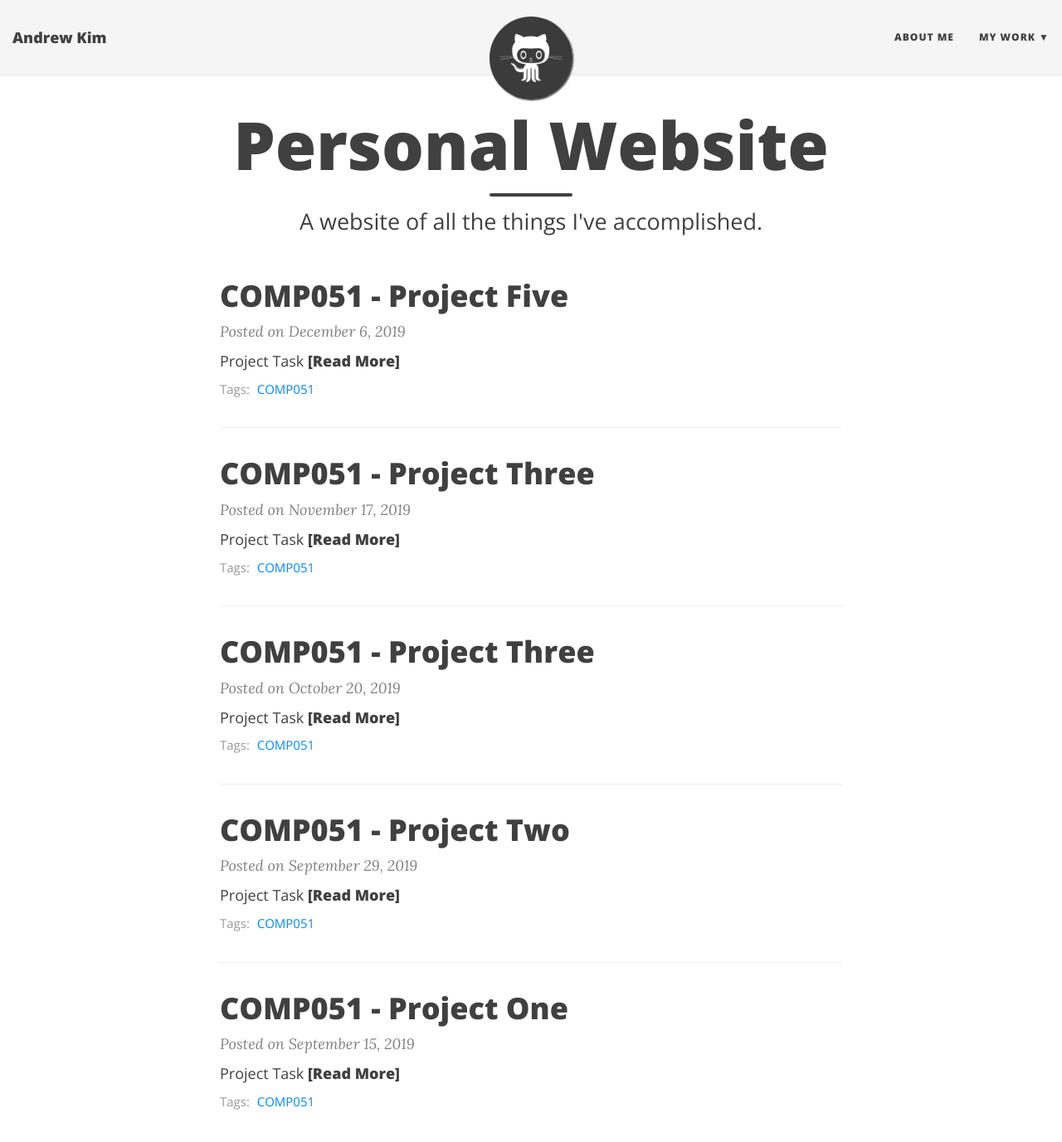
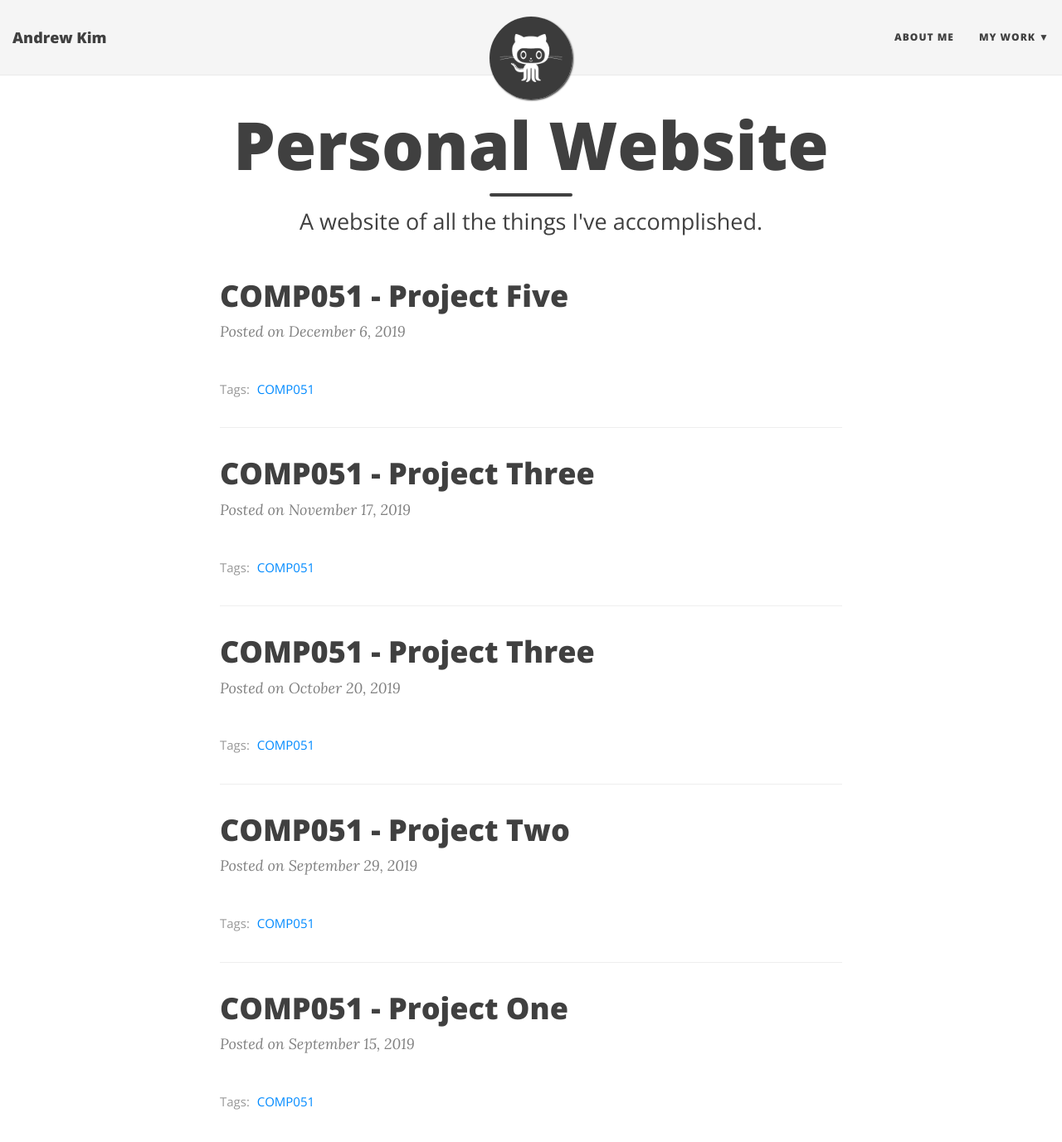
Before and after one commit to Ambamore2000/Ambamore2000.github.io, a Jekyll site: the page built from index.html, in a window 1280 px wide and 1400 px high. Shown: the top 1377 px of the window at 83% size. Built offline with Jekyll 4.4.1, drawn with Linux system fonts in a browser that asks for light colours; nearby versions of some CDN libraries; the list of posts is cut into pages by our own code.

Commit message:
Update index.html

```diff
--- a/index.html
+++ b/index.html
@@ -30,13 +30,6 @@ use-site-title: true
         </a>
       </div>
       {% endif %}
-      <div class="post-entry">
-        {{ post.excerpt | strip_html | xml_escape | truncatewords: site.excerpt_length }}
-        {% assign excerpt_word_count = post.excerpt | number_of_words %}
-        {% if post.content != post.excerpt or excerpt_word_count > site.excerpt_length %}
-          <a href="{{ post.url | relative_url }}" class="post-read-more">[Read&nbsp;More]</a>
-        {% endif %}
-      </div>
     </div>
 
     {% if post.tags.size > 0 %}
```
